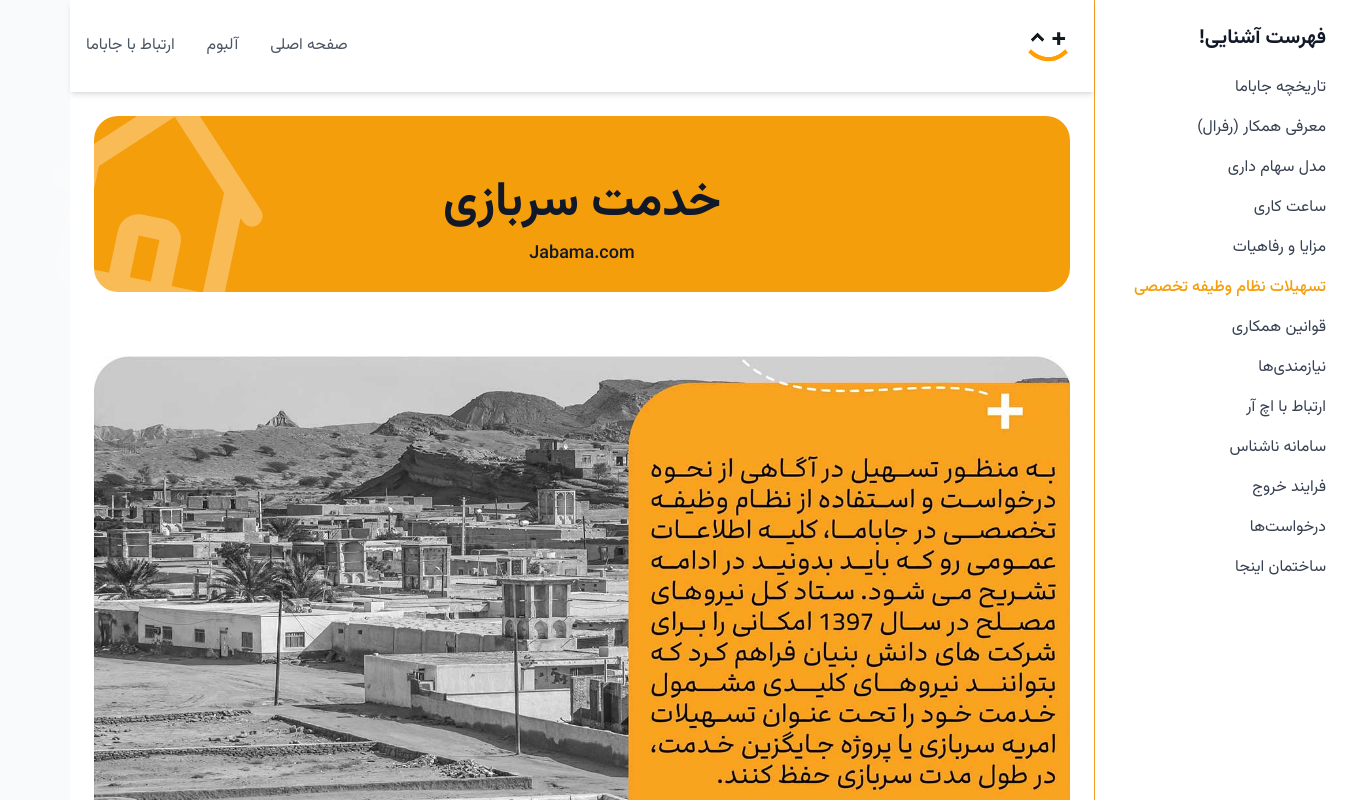
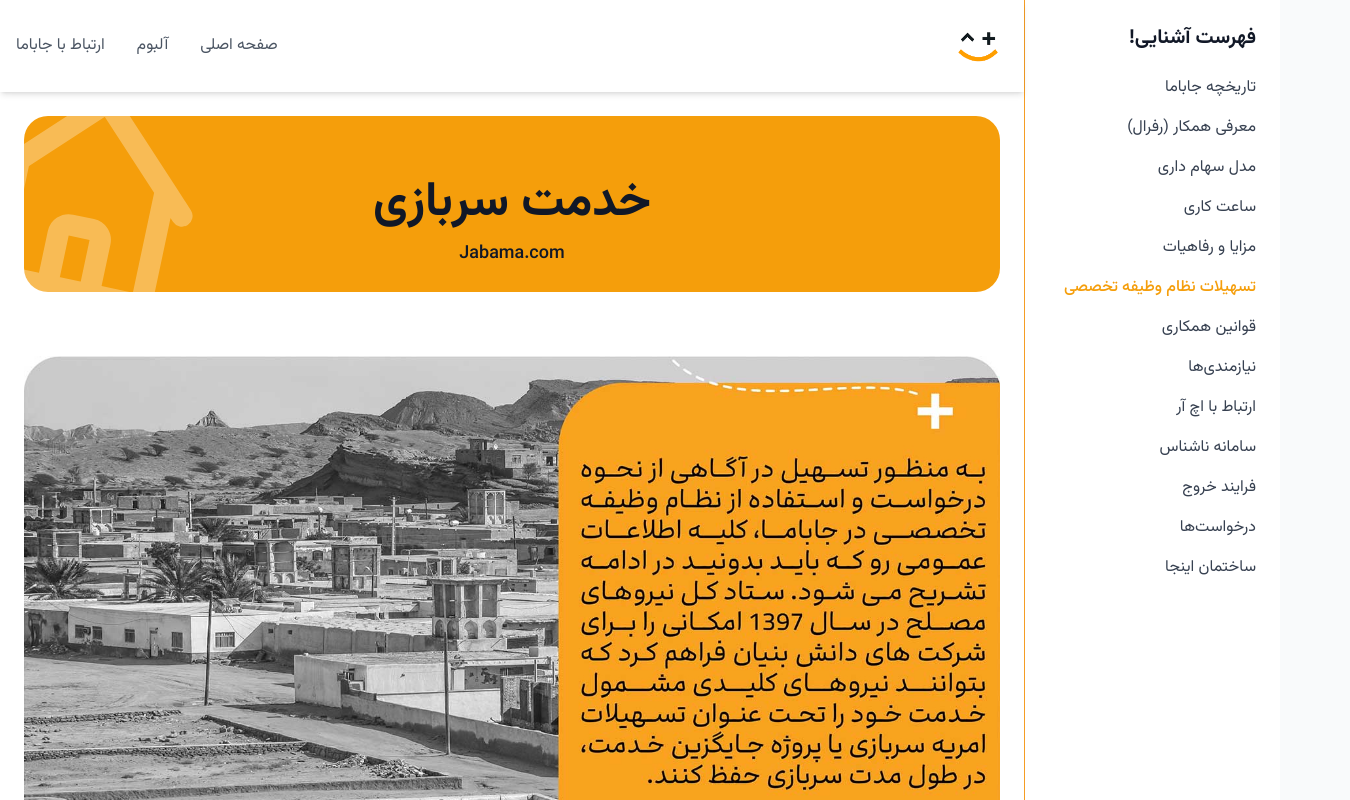
Before and after one commit to espitman/jbm-hr-life, a Nuxt app: page /military-service in a window 1280 px wide. Shown: the top 800 px of the page, 1350 px wide, since content can reach past the window. Built offline with nearby package versions, Linux system fonts and the light colour scheme.

Commit message:
feat: add military folder and components

```diff
--- a/components/ui/StickyHeader.vue
+++ b/components/ui/StickyHeader.vue
@@ -1,5 +1,5 @@
 <template>
-  <div v-if="isVisible" class="fixed top-[92px] left-0 right-64 z-[9999] bg-amber-500 shadow-md transition-all duration-500">
+  <div v-if="isVisible" class="fixed w-[calc(100vw-16rem)] top-[92px] left-0 right-64 z-[9999] bg-amber-500 shadow-md transition-all duration-500">
     <div class="px-4 py-3 flex items-center justify-between">
       <div class="flex items-center">
         <!-- Page Icon -->
--- a/layouts/default.vue
+++ b/layouts/default.vue
@@ -5,9 +5,10 @@
       <div class="flex-1">
         <!-- Top navigation bar -->
         <TopNav />
-
         <!-- Main content slot -->
-        <slot />
+         <div class="w-[calc(100vw-16rem)] overflow-x-hidden">
+          <slot />
+         </div>
       </div>
 
       <!-- Sidebar -->
--- a/pages/military-service.vue
+++ b/pages/military-service.vue
@@ -3,7 +3,7 @@
     <PageHeaderCard title="خدمت سربازی" :showDot="false" />
 
     <!-- Full width image -->
-    <div class="w-full">
+    <div class="max-w-6xl mx-auto">
       <img src="/images/military/1.jpg" alt="خدمت سربازی" class="w-full" />
     </div>
 
```
